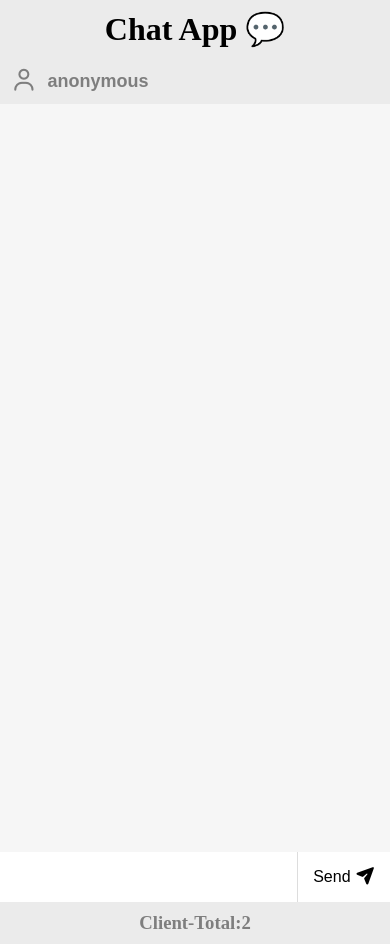
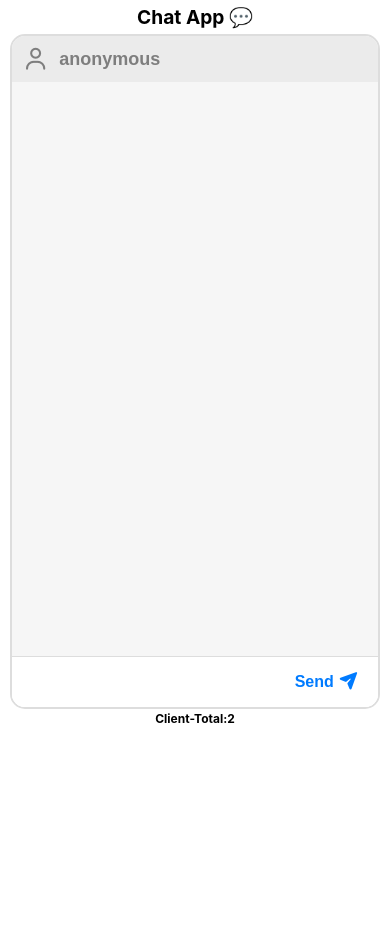
Before and after one commit to shaileshwebdev/chat-app-using-websocket, a website: page public/index.html in a window 390 px wide. After the commit the page ends 844 px from the top, so only its background shows below. Drawn offline with nearby package versions, Linux system fonts and the light colour scheme; no server answers.

Commit message:
fix ui for mobile

```diff
--- a/public/style.css
+++ b/public/style.css
@@ -1,3 +1,12 @@
+/* 1. Ensure the container respects the device height */
+html,
+body {
+  height: 100%;
+  margin: 0;
+  padding: 0;
+  overflow: hidden; /* Prevents double scrolling on the whole page */
+}
+
 * {
   margin: 0;
   padding: 0;
@@ -9,6 +18,8 @@ body {
   display: flex;
   flex-direction: column;
   align-items: center;
+  font-family:
+    -apple-system, BlinkMacSystemFont, "Segoe UI", Roboto, sans-serif;
 }
 
 .title {
@@ -19,11 +30,9 @@ body {
 .main {
   width: 100%;
   max-width: 420px;
-  height: 85vh; /* ✅ stable height */
-
+  height: 85vh;
   display: flex;
   flex-direction: column;
-
   border: 6px solid #ddd;
   border-radius: 20px;
   overflow: hidden;
@@ -38,6 +47,7 @@ body {
   padding: 10px;
   color: #7e7e7e;
   background-color: #ebebeb;
+  flex-shrink: 0; /* Keeps header from squishing */
 }
 
 .name-input {
@@ -55,7 +65,7 @@ body {
 .message-container {
   flex-grow: 1;
   overflow-y: auto;
-  overflow-x: hidden;
+  -webkit-overflow-scrolling: touch; /* Smooth scrolling for iOS */
   background-color: #f6f6f6;
   padding: 10px;
 }
@@ -70,20 +80,18 @@ body {
   list-style: none;
   padding: 10px;
   margin: 8px;
-  max-width: 75%;
+  max-width: 80%;
   font-size: 16px;
   word-wrap: break-word;
-  display: block; /* IMPORTANT */
+  clear: both; /* Ensures messages don't overlap side-by-side */
 }
 
-/* LEFT */
 .message-left {
   background-color: #fff;
   margin-right: auto;
   border-radius: 20px 20px 20px 0;
 }
 
-/* RIGHT */
 .message-right {
   background-color: #2d2d2d;
   color: #fff;
@@ -99,19 +107,13 @@ body {
   margin-top: 4px;
 }
 
-/* TYPING */
-.feedback {
-  font-size: 14px;
-  font-style: italic;
-  text-align: center;
-  padding-bottom: 10px;
-}
-
 /* INPUT AREA */
 .message-form {
   display: flex;
   width: 100%;
   background: #fff;
+  flex-shrink: 0; /* Keeps footer at bottom */
+  border-top: 1px solid #ddd;
 }
 
 .message-input {
@@ -126,34 +128,46 @@ body {
 .send-btn {
   height: 50px;
   font-size: 16px;
+  font-weight: bold;
   background-color: #fff;
+  color: #007bff;
   border: none;
-  padding: 0 15px;
+  padding: 0 20px;
   cursor: pointer;
 }
+/* 📱 MOBILE FIX - Updated to show title and client count */
+@media (max-width: 480px) {
+  body {
+    justify-content: flex-start; /* Aligns content to top */
+    background-color: #fff; /* Matches app background for seamless look */
+  }
 
-.v-divider {
-  width: 1px;
-  background-color: #ddd;
-}
+  .title {
+    font-size: 1.2rem;
+    margin: 5px 0;
+  }
 
-/* CLIENT TEXT */
-.client-total {
-  margin: 10px 0;
-  color: #7e7e7e;
-}
+  .client-total {
+    font-size: 12px;
+    margin: 2px 0 8px 0;
+  }
 
-/* 📱 MOBILE FIX */
-@media (max-width: 480px) {
   .main {
-    height: 100vh; /* ✅ full screen */
-    border-radius: 0; /* ✅ app-like UI */
-    border: none;
+    /* Using dvh to ensure the input isn't hidden by the browser URL bar */
+    height: 80dvh;
+    width: 95%; /* Leaves a tiny bit of breathing room on the sides */
+    border: 2px solid #ddd;
+    border-radius: 15px;
   }
 
   .message-left,
   .message-right {
-    max-width: 80%;
+    max-width: 85%;
     font-size: 14px;
   }
+
+  /* Fixes the "zoom-in" bug on iPhones when clicking the input */
+  .message-input {
+    font-size: 16px;
+  }
 }
```
